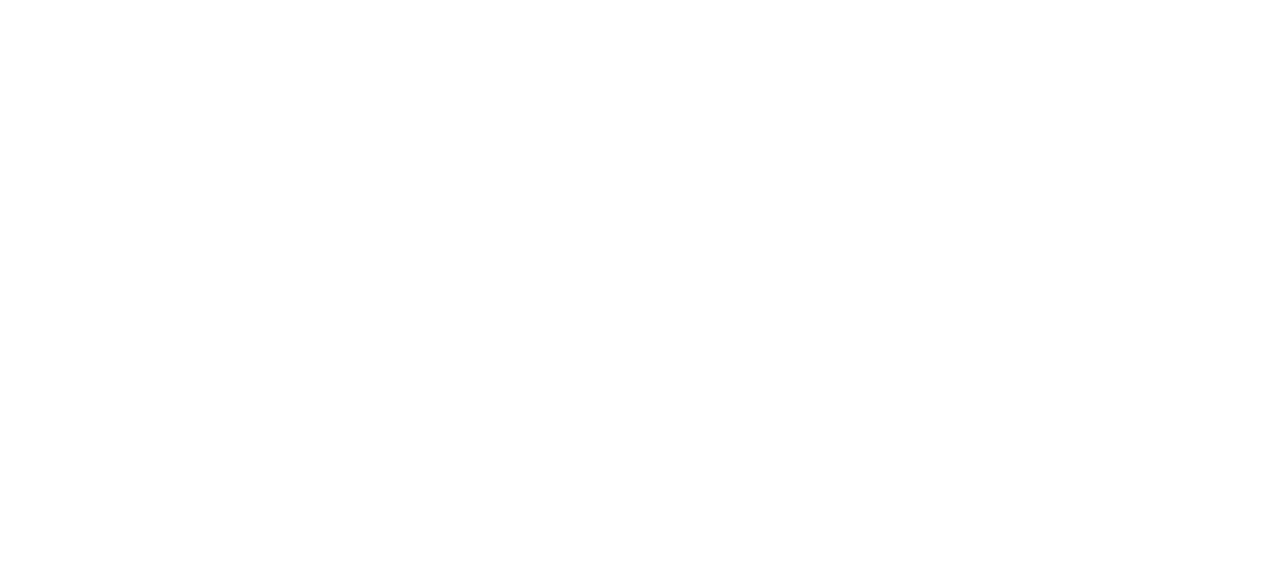
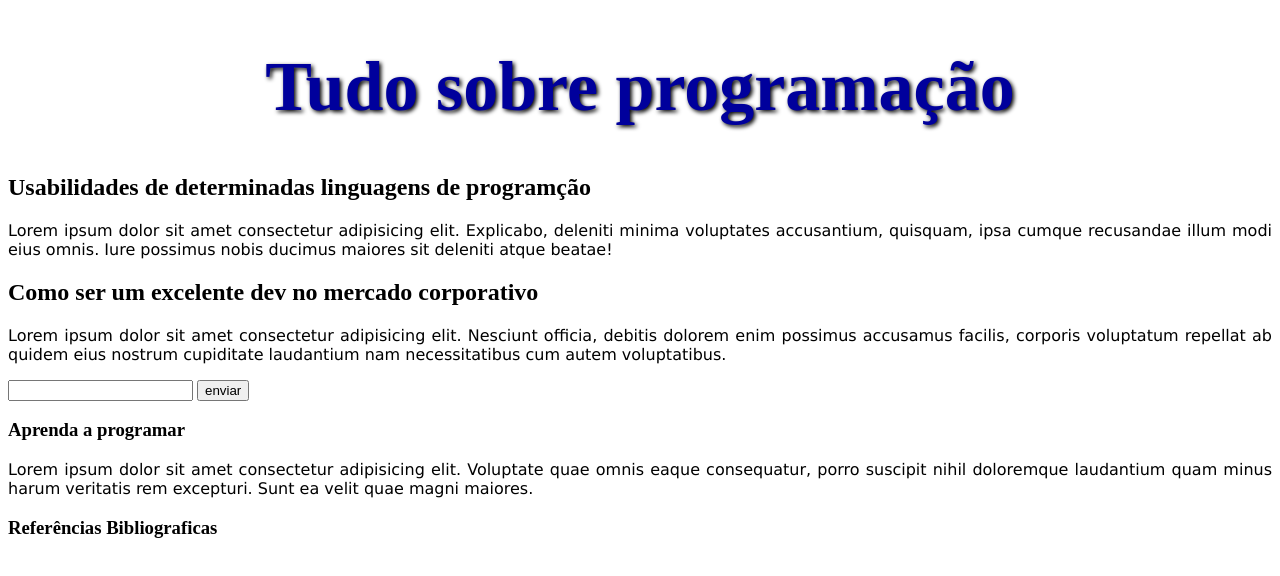
Before and after one commit to maria-elooisa/Learn-HTML-5, a plain HTML site: page index.html in a window 1280 px wide. Drawn offline with Linux system fonts and the light colour scheme.

Commit message:
Estilização CSS1

```diff
--- a/index.html
+++ b/index.html
@@ -1,10 +1,32 @@
 <!DOCTYPE html>
 <html lang="en">
 <head>
+    <link rel="stylesheet" href="style.css">
+
     <meta charset="UTF-8">
     <meta name="viewport" content="width=device-width, initial-scale=1.0">
-    <title>PRIMEIRO COMMIT NO GIT</title>
+    <title>Textando os estilos no css</title>
 </head>
+<h1>Tudo sobre programação</h1>
+
+<h2>Usabilidades de determinadas linguagens de programção</h2>
+<p>Lorem ipsum dolor sit amet consectetur adipisicing elit. Explicabo, deleniti minima voluptates accusantium, quisquam, ipsa cumque recusandae illum modi eius omnis. Iure possimus nobis ducimus maiores sit deleniti atque beatae!</p>
+
+<h2>Como ser um excelente dev no mercado corporativo</h2>
+<p>Lorem ipsum dolor sit amet consectetur adipisicing elit. Nesciunt officia, debitis dolorem enim possimus accusamus facilis, corporis voluptatum repellat ab quidem eius nostrum cupiditate laudantium nam necessitatibus cum autem voluptatibus.</p>
+
+<form method="get" action="index.html">
+    <input type="text" name="q">
+    <input type="submit" value="enviar">
+</form>
+<article>
+<h3>Aprenda a programar</h3>
+<p>Lorem ipsum dolor sit amet consectetur adipisicing elit. Voluptate quae omnis eaque consequatur, porro suscipit nihil doloremque laudantium quam minus harum veritatis rem excepturi. Sunt ea velit quae magni maiores.</p>
+</article>
+
+<aside>
+    <h3>Referências Bibliograficas</h3>
+</aside>
 <body>
 
 </body>
--- /dev/null
+++ b/style.css
@@ -0,0 +1,12 @@
+h1{
+    font-size: large;
+    font-size: 70px;
+    text-align: center;
+    color: #00009C;
+    text-shadow: 2px 2px 4px black;
+}
+
+p {
+font-family: 'Lucida Sans', 'Lucida Sans Regular', 'Lucida Grande', 'Lucida Sans Unicode', Geneva, Verdana, sans-serif;
+text-align: justify;
+}
```
